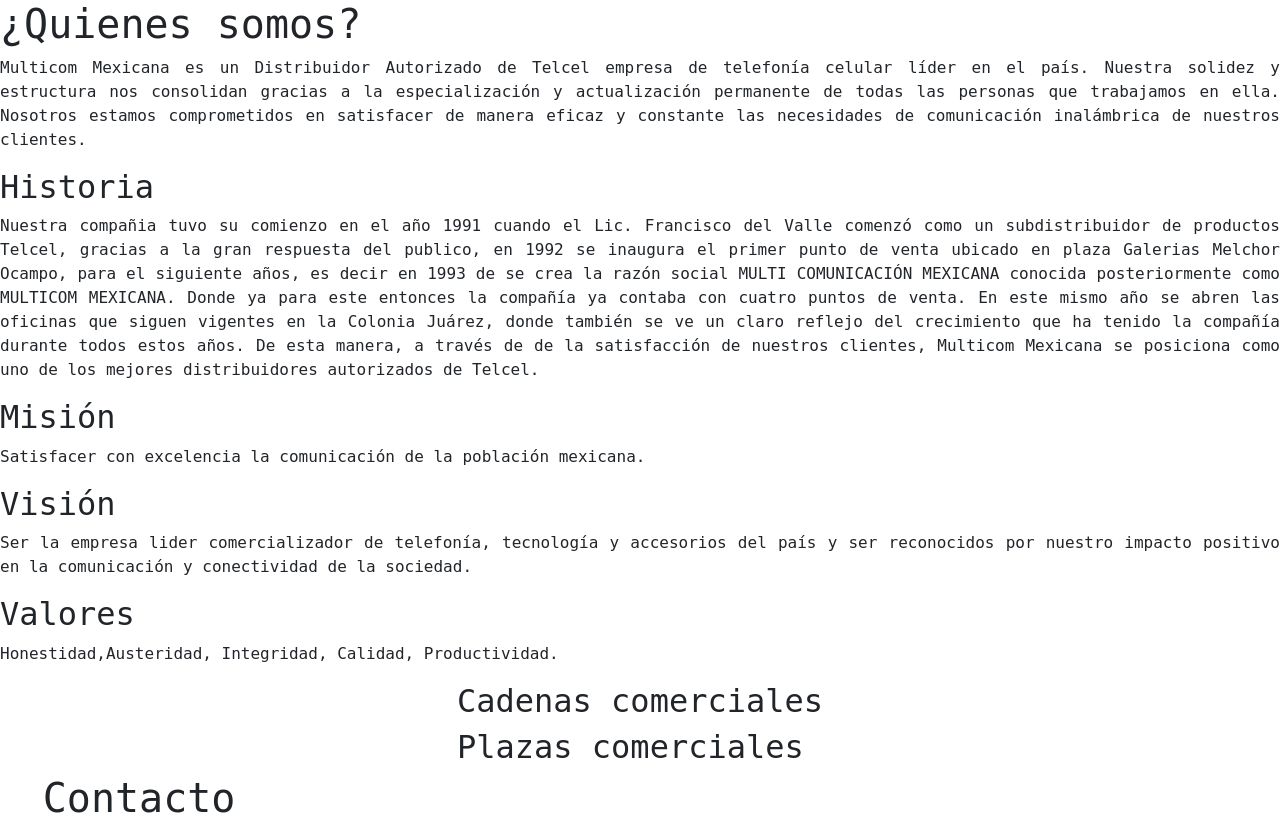
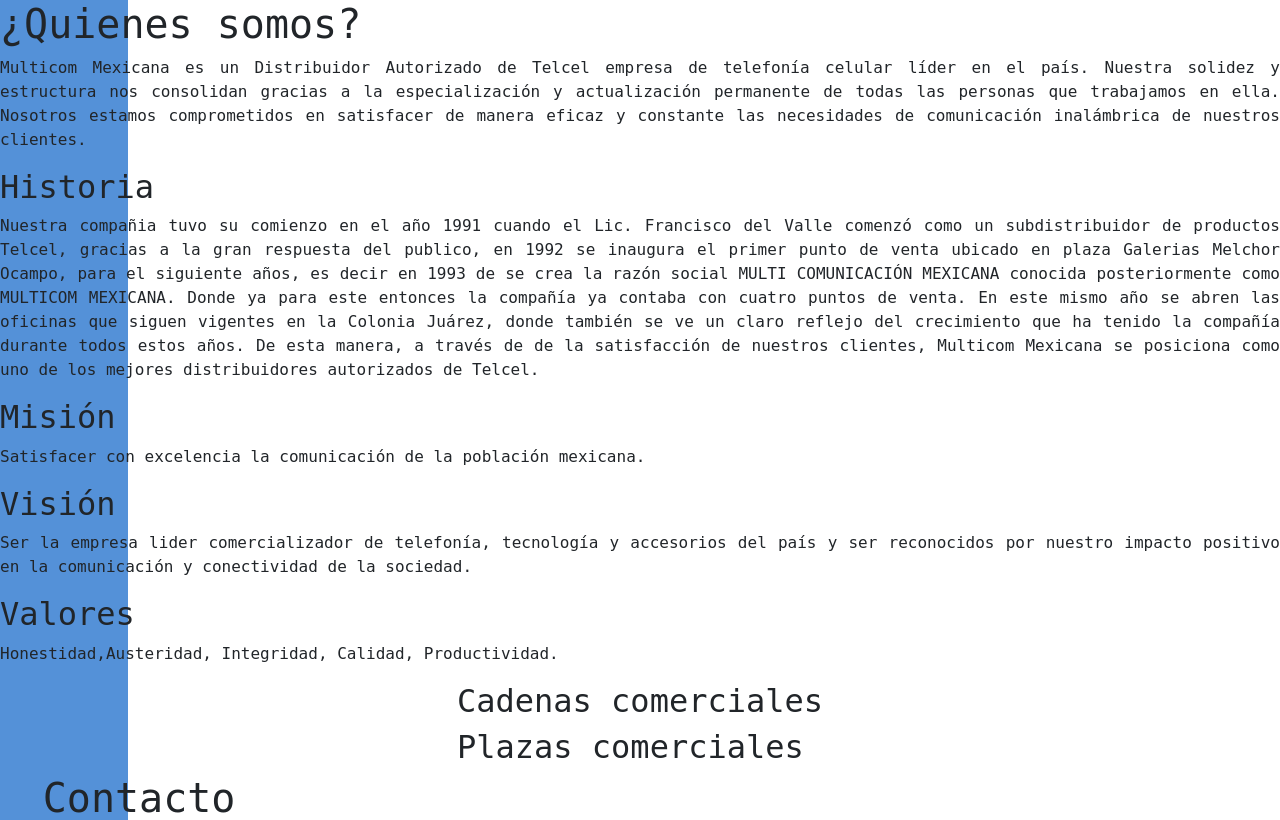
Before and after one commit to ManuelGodel07/multicommexicana, a PHP site: page /html/index6.html in a window 1280 px wide. Shown: the part 174-994 px from the top of the page. Run offline with PHP 8.4, Linux system fonts and the light colour scheme.

Commit message:
oficina9

```diff
--- a/css/style4.css
+++ b/css/style4.css
@@ -10,7 +10,8 @@ body{
 	align-content: space-evenly;
 	font-family: monospace;
 	font-size: 16px;
-	scroll-behavior: smooth;
+    scroll-behavior: smooth;
+	background: linear-gradient(270deg,white 90%, rgb(84, 145, 216) 10%);
 }
 .header{
     width: 100%;
```
